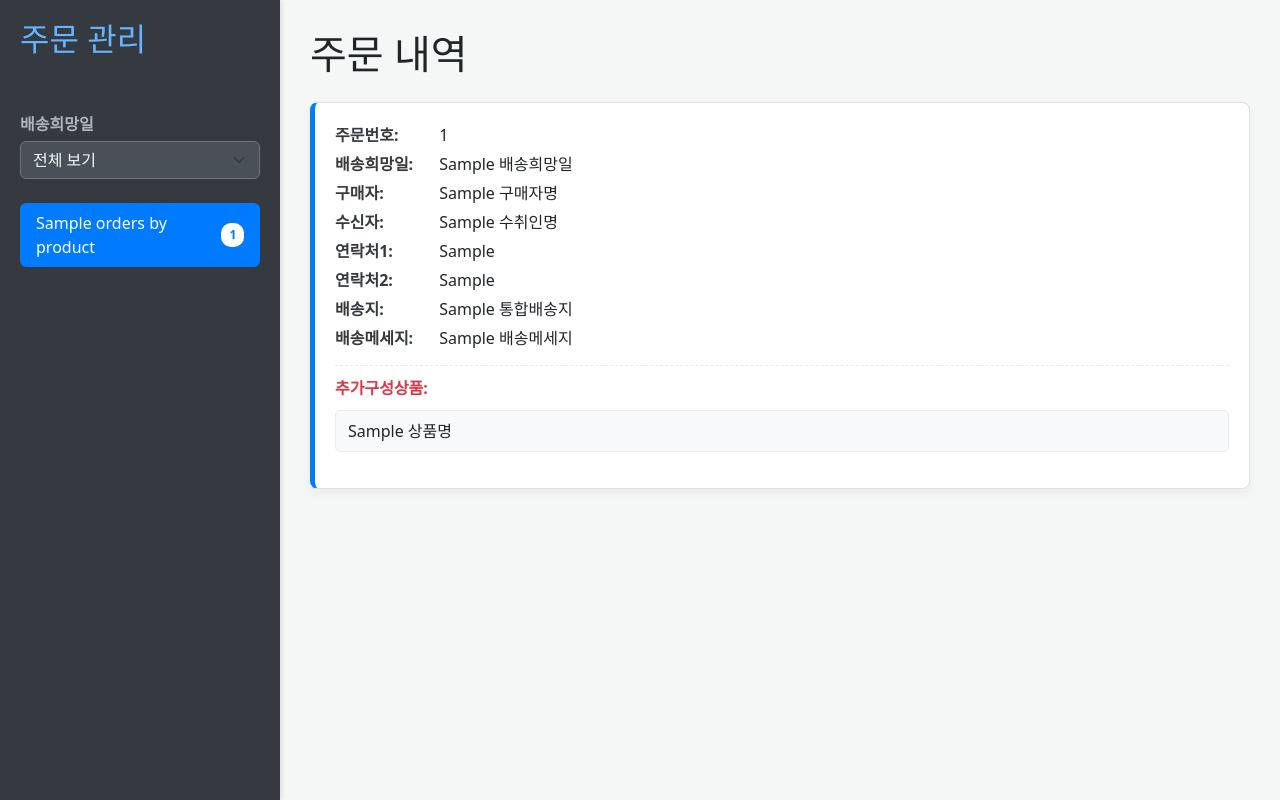
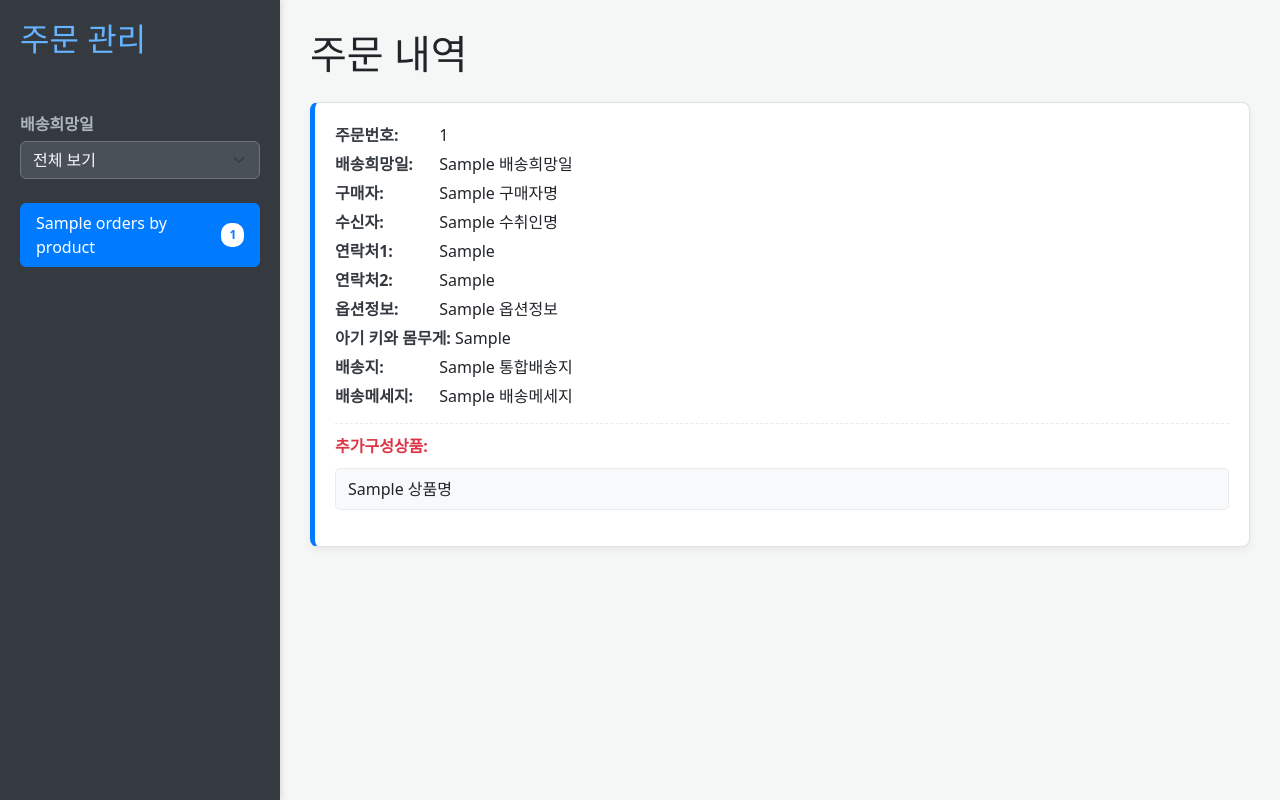
Before and after one commit to jungjoo0/fablelyorders, a Flask app: template templates/orders.html in a window 1280 px wide. Run offline with Flask 3, Linux system fonts and the light colour scheme; the template is opened without the code that fills it: most values are stand-ins (such as "Sample title", 1, 10 or a date in 2020).

Commit message:
Update orders.html

```diff
--- a/templates/orders.html
+++ b/templates/orders.html
@@ -232,6 +232,8 @@
                                 <p><strong>수신자:</strong> {{ order_details.main_info['수취인명'] }}</p>
                                 <p><strong>연락처1:</strong> {{ order_details.main_info['수취인연락처1'] }}</p>
                                 <p><strong>연락처2:</strong> {{ order_details.main_info['수취인연락처2'] }}</p>
+                                <p><strong>옵션정보:</strong> {{ order_details.main_info['옵션정보'] }}</p>
+                                <p><strong>아기 키와 몸무게:</strong> {{ order_details.main_info['아기 키와 몸무게'] }}</p>
                                 <p><strong>배송지:</strong> {{ order_details.main_info['통합배송지'] }}</p>
                                 <p><strong>배송메세지:</strong> {{ order_details.main_info['배송메세지'] }}</p>
 
```
